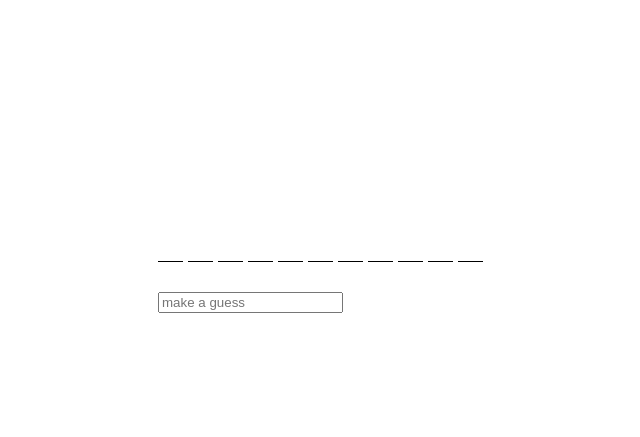
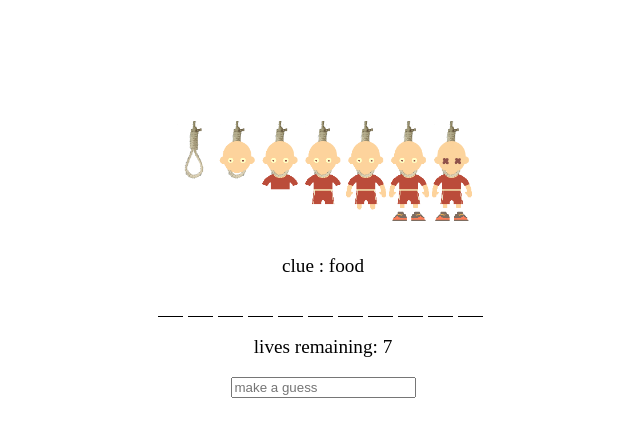
Before and after one commit to Antoine-Robin/TFE, a PHP site: page / in a window 1280 px wide. Shown: the top 437 px of the page, without its empty margins (317-957 px from the left). Run offline with PHP 8.4, Linux system fonts and the light colour scheme.

Commit message:
fonction render

```diff
--- a/jeux-du-pendu/Hangman.js
+++ b/jeux-du-pendu/Hangman.js
@@ -113,17 +113,32 @@ class Hangman {
     this.line = this.db.random();
     this.word = this.line.word;
     this.t = new Word(this.word);
+    this.lives = 7;
   }
 
   start(string) {
     this.render(string);
   }
 
+  resetGame(message) {
+    alert(message);
+  }
   render(id) {
     let container = document.getElementById(id);
     let array = this.t.string.split("");
     let letterContainer = document.createElement("div");
+    let image = document.createElement("img");
+    image.src = "./assets/man.png";
+    let clue = document.createElement("p");
+    clue.innerHTML = "clue : " + this.line.clue;
+    let lives = document.createElement("p");
+    lives.innerHTML = "lives remaining: " + this.lives;
+    container.appendChild(image);
+    container.appendChild(clue);
+
     container.appendChild(letterContainer);
+    container.appendChild(lives);
+
     letterContainer.classList.add("test");
     array.forEach((letter) => {
       let guessPlaceholder = '<div class="placeholder">  </div>';
@@ -138,10 +153,26 @@ class Hangman {
 
     console.log(this.t);
 
+    let placeholders = document.querySelectorAll(".placeholder");
+    console.log(placeholders);
+
     input.addEventListener("keypress", (e) => {
+      let positions = this.t.positionsFor(e.key);
       if (array.includes(e.key)) {
-        console.log(this.t.positionsFor(e.key));
+        console.log(positions);
+        for (let i = 0; i < positions.length; ++i) {
+          placeholders[positions[i]].innerHTML = e.key;
+        }
+      } else {
+        --this.lives;
+        if (this.lives == 0) {
+          this.resetGame("you lost :(");
+        }
       }
+      lives.innerHTML = "lives remaining: " + this.lives;
+      setTimeout(() => {
+        input.value = "";
+      }, 1000);
     });
   }
 }
--- a/jeux-du-pendu/assets/style.css
+++ b/jeux-du-pendu/assets/style.css
@@ -1,6 +1,7 @@
 body {
   display: flex;
   justify-content: center;
+  font-size: 1.2rem;
 }
 
 img {
@@ -10,7 +11,11 @@ img {
 }
 
 #game {
-  margin-top: 20%;
+  margin-top: 5%;
+  display: flex;
+  justify-content: center;
+  align-items: center;
+  flex-direction: column;
 }
 
 .test {
@@ -22,8 +27,6 @@ img {
   width: 25px;
   border-bottom: 1px black solid;
   margin-right: 5px;
+  text-align: center;
+  margin-top: 20px;
 }
-
-input {
-  margin-top: 30px;
-}
```
Also changed, not shown: Animations css/modal.html (added, +66 -0 lines).
